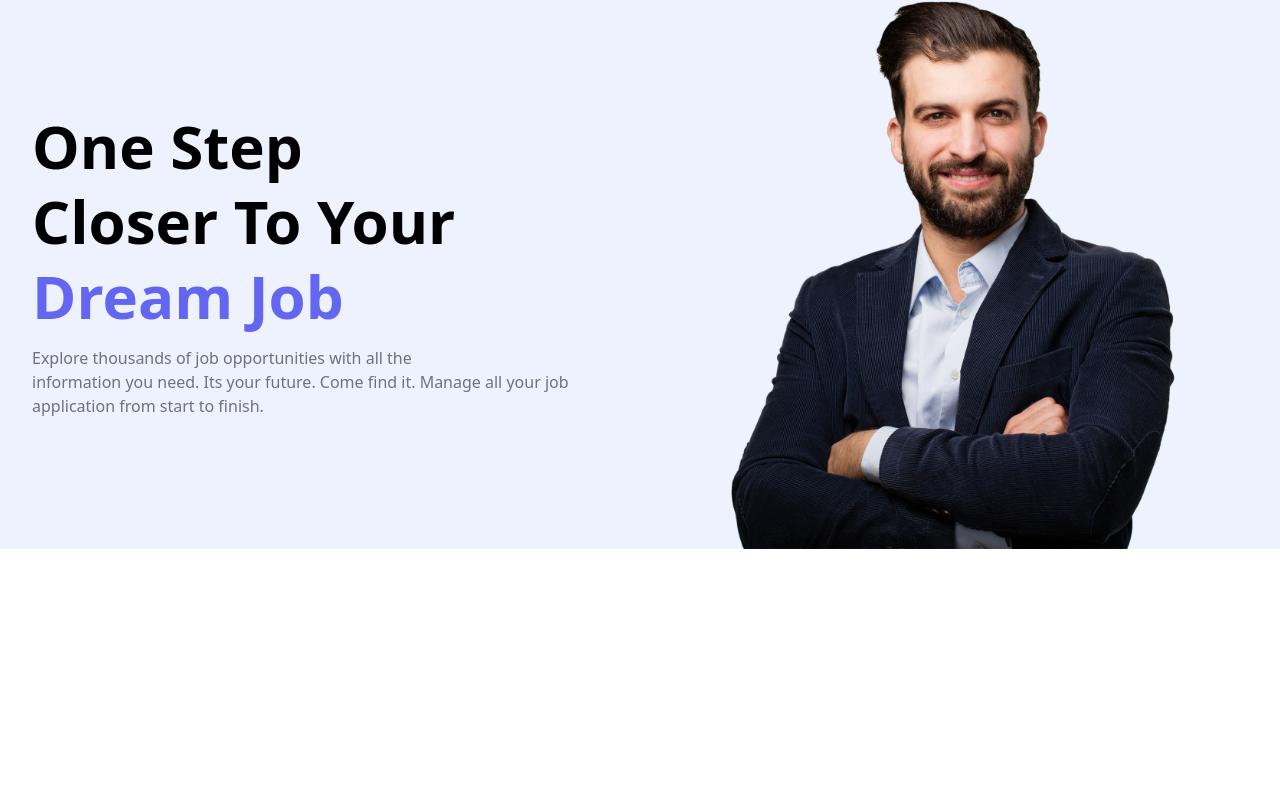
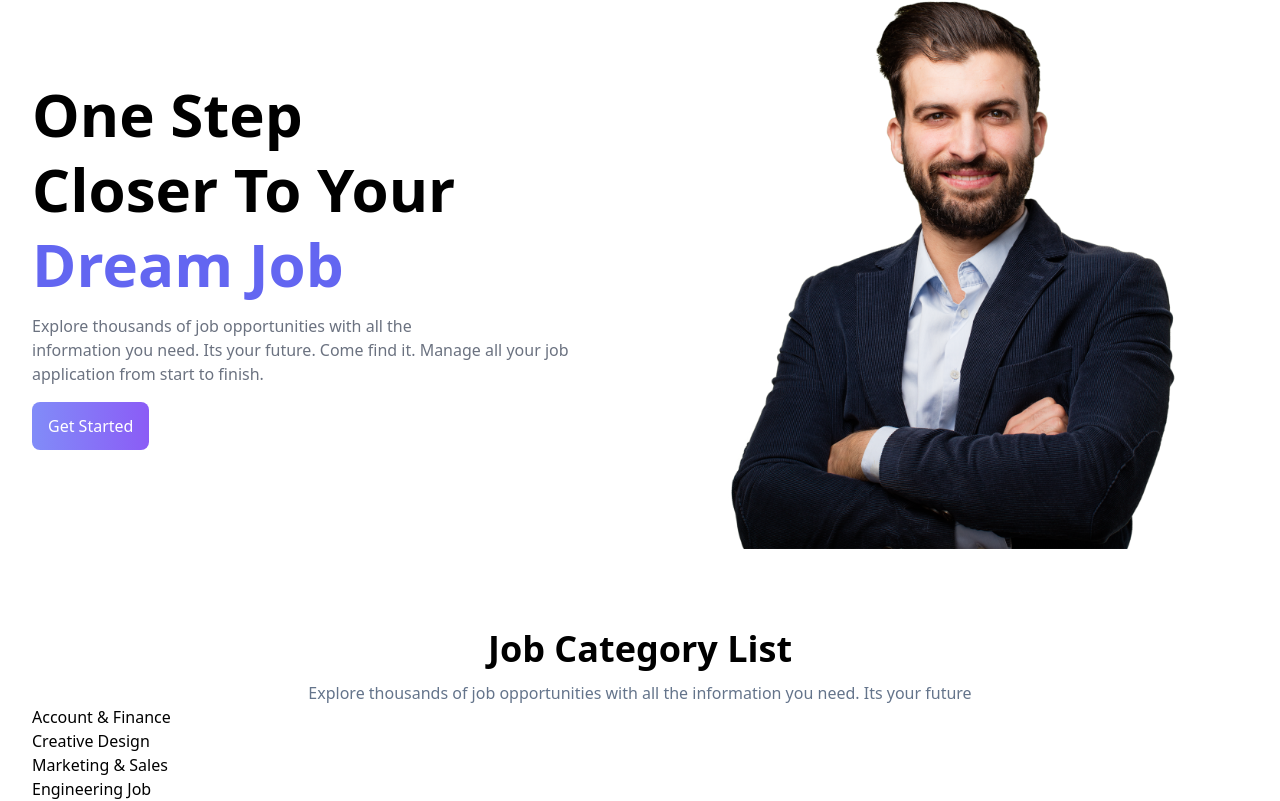
Before and after one commit to WDsayeed/career-build, a React (Vite) app: page / in a window 1280 px wide. Shown: the part 165-966 px from the top of the page. Before the commit the page ends 800 px from the top, so only its background shows below. Built offline with nearby package versions, Linux system fonts and the light colour scheme.

Commit message:
added job category

```diff
--- /dev/null
+++ b/public/jobCategory.json
@@ -0,0 +1,22 @@
+[
+        {
+                "categoryLogo": "https://ibb.co/pjzfjC4",
+                "categoryName": "Account & Finance",
+                "jobsAvailable":"300 Jobs Available"
+        },
+        {
+                "categoryLogo": "https://ibb.co/LJnfgw5",
+                "categoryName": "Creative Design",
+                "jobsAvailable":"100+ Jobs Available"
+        },
+        {
+                "categoryLogo": "https://ibb.co/x8wWHjy",
+                "categoryName": "Marketing & Sales",
+                "jobsAvailable":"150 Jobs Available"
+        },
+        {
+                "categoryLogo": "https://ibb.co/3dHPJz3",
+                "categoryName": "Engineering Job",
+                "jobsAvailable":"224 Jobs Available"
+        }
+]
--- a/src/App.jsx
+++ b/src/App.jsx
@@ -1,11 +1,10 @@
 import { Outlet } from "react-router-dom";
 import "./App.css";
 import Header from "./Component/Header/Header";
-import Home from "./Component/Home/Home";
 
 function App() {
   return (
-    <div className=" bg-indigo-50">
+    <div className="">
       <Header></Header>
       <Outlet></Outlet>
     </div>
--- a/src/Component/Header/Header.jsx
+++ b/src/Component/Header/Header.jsx
@@ -31,7 +31,7 @@ const Header = () => {
           Blog
         </NavLink>
       </div>
-      <button className="btn bg-gradient-to-r from-indigo-400 to-violet-500 px-4 py-3 rounded-lg text-white">
+      <button className="btn bg-gradient-to-r from-indigo-400 to-violet-500 px-4 py-3 rounded-lg text-white font-medium">
         Start Applying
       </button>
     </nav>
--- a/src/Component/Home/Home.jsx
+++ b/src/Component/Home/Home.jsx
@@ -1,21 +1,33 @@
 import React from "react";
+import JobCategory from "../JobCategory/JobCategory";
 
 const Home = () => {
   return (
+
       <div className="my-container">
-      <div className="flex items-center gap-15">
+        <div className="flex items-center gap-15 ">
           <div>
             <h1 className="text-6xl leading-[75px] font-semibold">
-            One Step <br /> Closer To Your <br /> <span className="text-indigo-500">Dream Job</span>
+              One Step <br /> Closer To Your <br />{" "}
+              <span className="text-indigo-500">Dream Job</span>
             </h1>
-          <p className="mt-3 text-gray-500">Explore thousands of job opportunities with all the <br /> information you need. Its your future. Come find it. Manage all  your job application from start to finish.</p>
+            <p className="mt-3 text-gray-500">
+              Explore thousands of job opportunities with all the <br />{" "}
+              information you need. Its your future. Come find it. Manage all
+              your job application from start to finish.
+            </p>
+            <button className="btn bg-gradient-to-r from-indigo-400 to-violet-500 px-4 py-3 mt-4 font-medium rounded-lg text-white">
+        Get Started
+      </button>
           </div>
           <div>
-
             <img src="../../All Images/P3OLGJ1 copy 1.png" alt="" />
           </div>
         </div>
+        {/* job category */}
+        <JobCategory></JobCategory>
       </div>
+
   );
 };
 
--- /dev/null
+++ b/src/Component/JobCategory/JobCategory.jsx
@@ -0,0 +1,25 @@
+import React, { useEffect, useState } from "react";
+
+const JobCategory = () => {
+        const [jobs, setJobs] = useState([])
+
+        useEffect( ()=>{
+                fetch('jobCategory.json')
+                .then(res=> res.json())
+                .then(data=> setJobs(data))
+        },[])
+  return (
+    <div className="mt-20">
+      <h1 className="text-4xl font-semibold text-center mb-3">Job Category List</h1>
+      <p className="text-center text-slate-500">Explore thousands of job opportunities with all the information you need. Its your future</p>
+
+      <div>
+        {
+                jobs.map(job=> <p>{job.categoryName}</p>)
+        }
+      </div>
+    </div>
+  );
+};
+
+export default JobCategory;
--- /dev/null
+++ b/src/Component/singleCategory/singleCategory.jsx
@@ -0,0 +1,11 @@
+import React from 'react';
+
+const singleCategory = ({job}) => {
+        return (
+                <div>
+
+                </div>
+        );
+};
+
+export default singleCategory;
```
Lines whose indentation alone changed are shown as unchanged.
